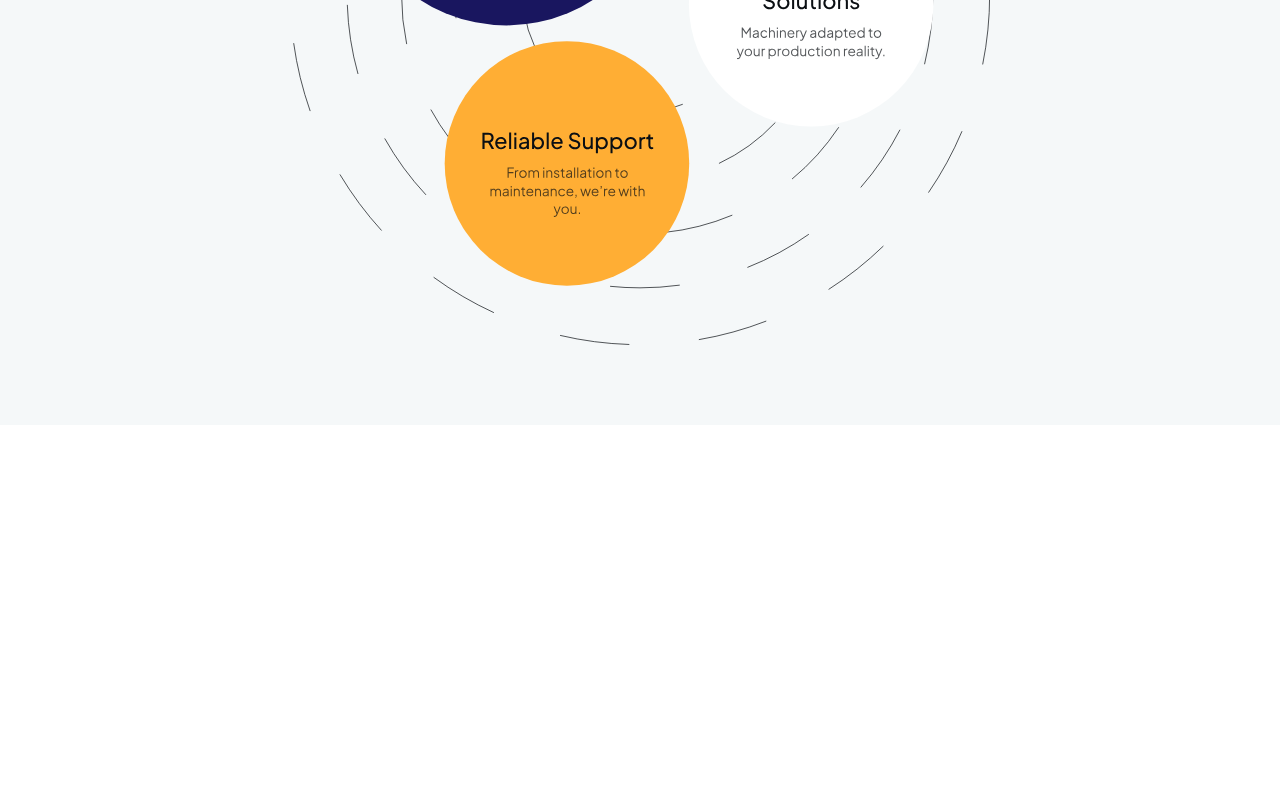
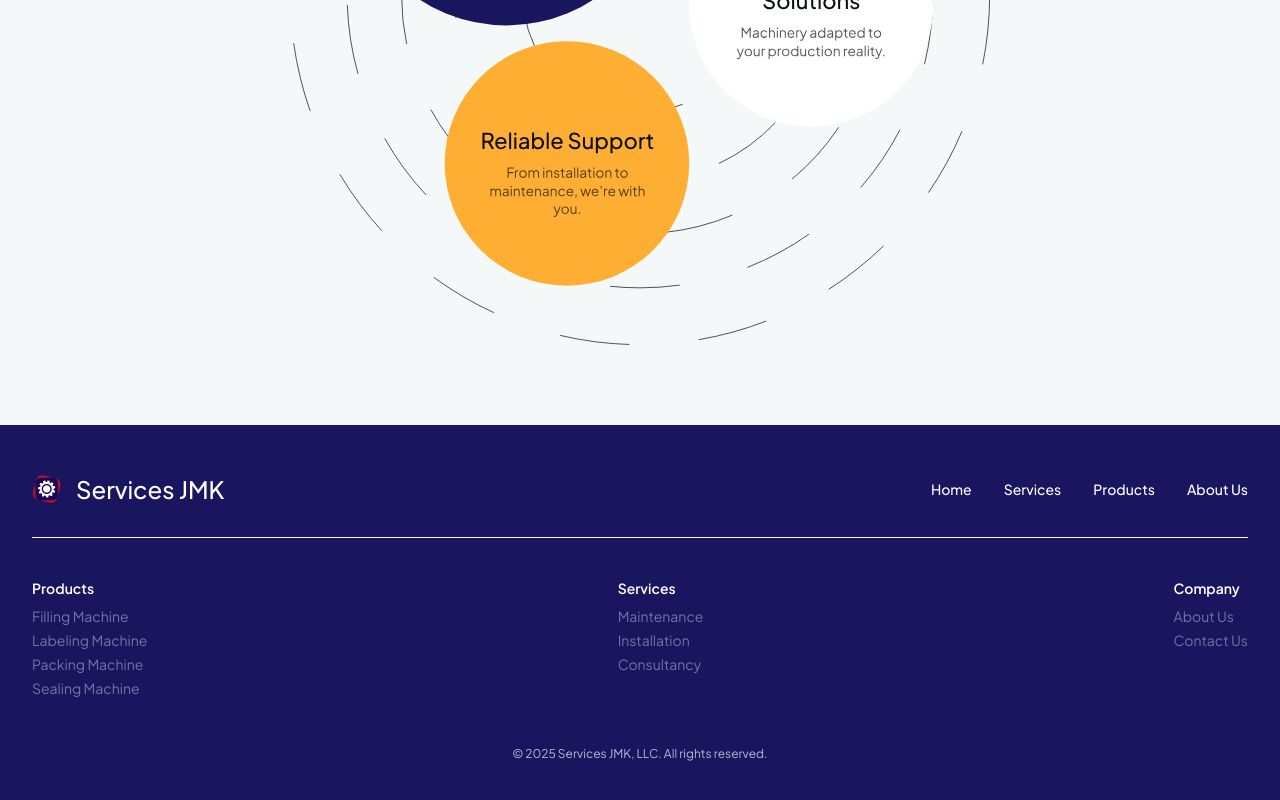
Before and after one commit to aeuribe/servicesjmk-new-frontend, a Next.js app: page / in a window 1280 px wide. Shown: the part 3076-3876 px from the top of the page. Before the commit the page ends 3501 px from the top, so only its background shows below. Built offline with nearby package versions, Linux system fonts and the light colour scheme.

Commit message:
feat: add footer

```diff
--- /dev/null
+++ b/src/components/footer/Footer.tsx
@@ -0,0 +1,87 @@
+import React from "react";
+import Image from "next/image";
+import Link from "next/link";
+
+const Footer = () => {
+  return (
+    <footer className="bg-[#19165F] font-main text-white flex flex-col items-center px-4 md:px-8 py-12">
+      <div className="w-full max-w-7xl border-b border-white pb-8 flex flex-col md:flex-row justify-between items-center gap-6">
+        <div className="flex items-center gap-3.5">
+          <Image
+            src="/isotipo.svg"
+            alt="Logo Services JMK"
+            width={30}
+            height={30}
+          />
+          <Link
+            href="/"
+            className="font-medium text-2xl select-none cursor-pointer"
+          >
+            Services JMK
+          </Link>
+        </div>
+        <nav className="flex gap-8 text-sm font-medium flex-wrap justify-center">
+          <Link href="/">Home</Link>
+          <Link href="/services">Services</Link>
+          <Link href="/products">Products</Link>
+          <Link href="/about">About Us</Link>
+        </nav>
+      </div>
+
+      <div className="w-full max-w-7xl mt-10 flex justify-between text-sm text-white">
+        {/* Columna izquierda */}
+        <div>
+          <h4 className="font-semibold mb-2">Products</h4>
+          <ul className="space-y-1">
+            <li>
+              <Link className="text-white/40" href="/">Filling Machine</Link>
+            </li>
+            <li>
+              <Link className="text-white/40" href="/">Labeling Machine</Link>
+            </li>
+            <li>
+              <Link className="text-white/40" href="/">Packing Machine</Link>
+            </li>
+            <li>
+              <Link className="text-white/40" href="/">Sealing Machine</Link>
+            </li>
+          </ul>
+        </div>
+
+        {/* Columna central */}
+        <div>
+          <h4 className="font-semibold mb-2">Services</h4>
+          <ul className="space-y-1">
+            <li>
+              <Link className="text-white/40" href="/">Maintenance</Link>
+            </li>
+            <li>
+              <Link className="text-white/40" href="/">Installation</Link>
+            </li>
+            <li>
+              <Link className="text-white/40" href="/">Consultancy</Link>
+            </li>
+          </ul>
+        </div>
+
+        {/* Columna derecha */}
+        <div>
+          <h4 className="font-semibold mb-2">Company</h4>
+          <ul className="space-y-1">
+            <li>
+              <Link className="text-white/40" href="/about">About Us</Link>
+            </li>
+            <li>
+              <Link className="text-white/40" href="/contact">Contact Us</Link>
+            </li>
+          </ul>
+        </div>
+      </div>
+      <div className="mt-12 text-xs text-white/70 text-center">
+        © {new Date().getFullYear()} Services JMK, LLC. All rights reserved.
+      </div>
+    </footer>
+  );
+};
+
+export default Footer;
--- a/src/features/home/Home.tsx
+++ b/src/features/home/Home.tsx
@@ -4,6 +4,7 @@ import Hero from "./components/HeroSection/Hero";
 import ServicesSection from "./components/ServiceSection/ServicesSection";
 import ProductsCTA from "./components/CTASection/ProductsCTA";
 import WhyUsSection from "./components/WhyUsSection/WhyUsSection";
+import Footer from "@/components/footer/Footer";
 
 const Home = () => {
   return (
@@ -19,6 +20,7 @@ const Home = () => {
       <ServicesSection />
       <ProductsCTA />
       <WhyUsSection />
+      <Footer />
     </div>
   );
 };
```
